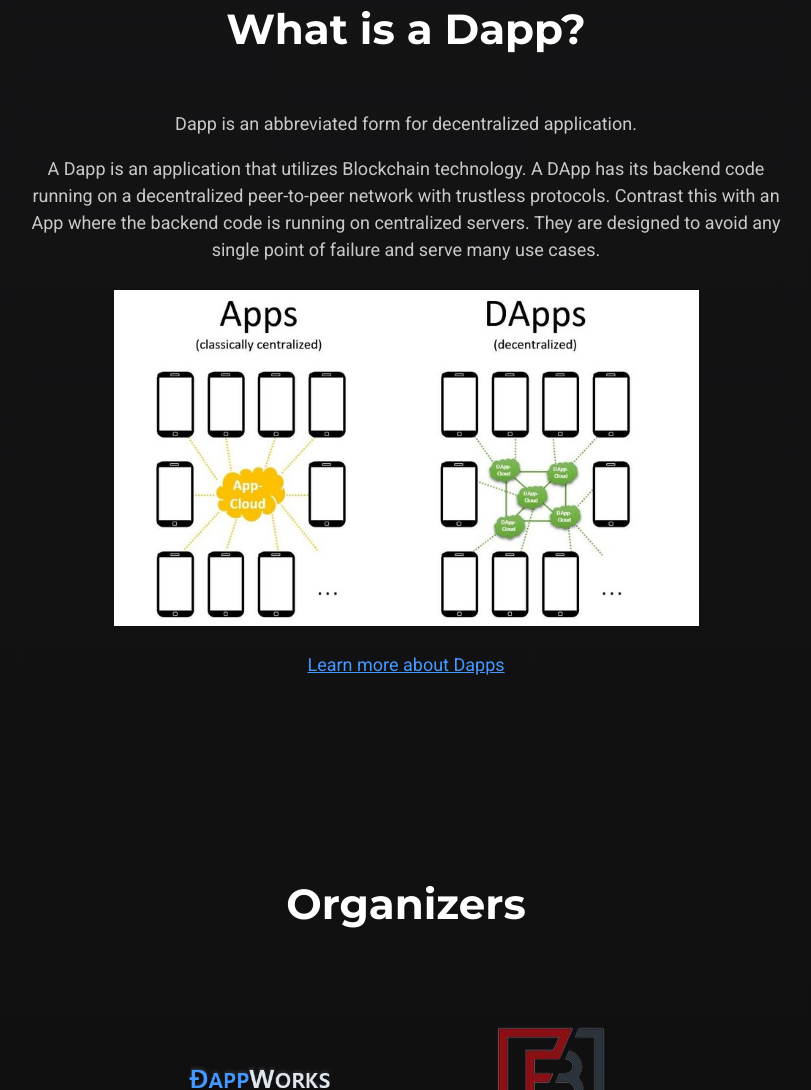
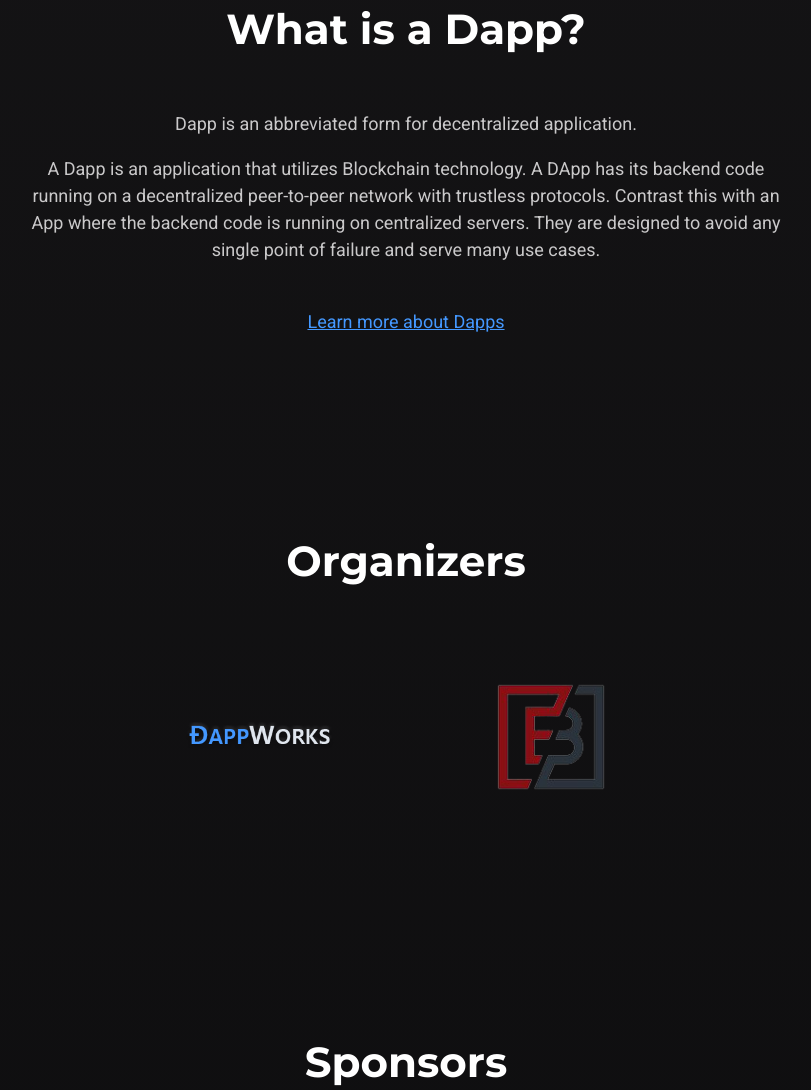
Before and after one commit to DappWorks/Dappathon, a website: page dappathon.html in a window 1280 px wide. Shown: the part 1868-2958 px from the top of the page, without its empty margins (234-1045 px from the left). Drawn offline with Linux system fonts and the light colour scheme; some packages are replaced by stand-ins of ours.

Commit message:
Remove DApp image

```diff
--- a/dappathon.html
+++ b/dappathon.html
@@ -206,7 +206,7 @@
                 cases.
                 <br>
                 <br>
-                <img src="./static/img/dapps.jpg" width="75%" /> </br>
+                <!-- <img src="./static/img/dapps.jpg" width="75%" /> </br> -->
                 <!-- <p>We believe blockchain technology can provide massively-disruptive business value to those who can
                   harness it properly. DappWorks’s mission is to unite business leaders with senior hack teams to
                   explore use-cases, network and create working software for:
```
